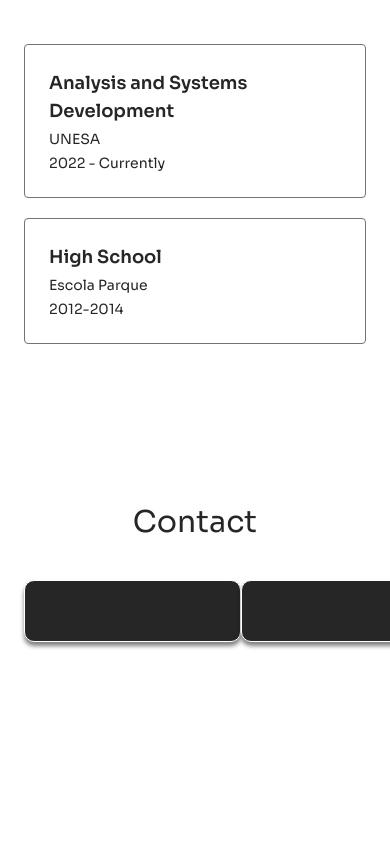
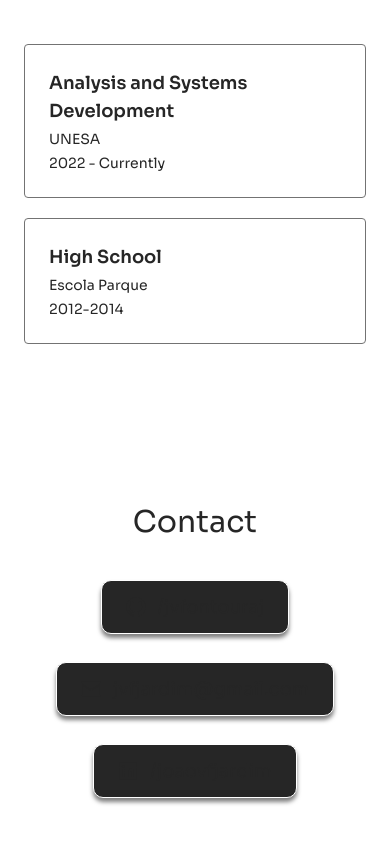
Before and after one commit to jvfontouraj/portfolio-next, a Next.js app: page /en in a window 390 px wide. Shown: the part 9725-10569 px from the top of the page. Before the commit the page ends 10527 px from the top, so only its background shows below. Built offline with nearby package versions, Linux system fonts and the light colour scheme.

Commit message:
fix contact mobile layout and mobile menu height

```diff
--- a/src/app/components/Contact.tsx
+++ b/src/app/components/Contact.tsx
@@ -15,13 +15,13 @@ export function Contact({ lang }: { lang: string }) {
       className="mx-auto flex h-auto w-full flex-col items-center justify-center gap-10 md:max-w-[75rem]"
     >
       <h2 className="text-center text-3xl 2xl:text-4xl">{contact.title}</h2>
-      <div className="flex w-full justify-around">
+      <div className="flex w-full flex-col items-center justify-around gap-7 md:flex-row md:gap-0">
         <Link
           href={'https://github.com/jvfontouraj'}
           className="flex w-fit items-center gap-3 rounded-[10px] border border-white bg-neutral-800 px-6 py-3 shadow-[0px_4px_4px_0px_rgba(0,0,0,0.5)] transition-shadow duration-300 hover:shadow-white"
         >
-          <GitHubLogoIcon className="h-9 w-9" />
-          <div className="text-xl">/jvfontouraj</div>
+          <GitHubLogoIcon className="h-5 w-5 md:h-9 md:w-9" />
+          <div className="text-lg md:text-xl">/jvfontouraj</div>
         </Link>
         <Link
           target="_blank"
@@ -30,15 +30,15 @@ export function Contact({ lang }: { lang: string }) {
           }
           className="flex w-fit items-center gap-3 rounded-[10px] border border-white bg-neutral-800 px-6 py-3 shadow-[0px_4px_4px_0px_rgba(0,0,0,0.5)] transition-shadow duration-300 hover:shadow-white"
         >
-          <EnvelopeClosedIcon className="h-9 w-9" />
-          <div className="text-xl">jvfjardim@gmail.com</div>
+          <EnvelopeClosedIcon className="h-5 w-5 md:h-9 md:w-9" />
+          <div className="text-lg md:text-xl">jvfjardim@gmail.com</div>
         </Link>
         <Link
           href={'https://www.linkedin.com/in/joaovfjardim/'}
           className="flex w-fit items-center gap-3 rounded-[10px] border border-white bg-neutral-800 px-6 py-3 shadow-[0px_4px_4px_0px_rgba(0,0,0,0.5)] transition-shadow duration-300 hover:shadow-white"
         >
-          <LinkedInLogoIcon className="h-9 w-9" />
-          <div className="text-xl">/joaovfjardim</div>
+          <LinkedInLogoIcon className="h-5 w-5 md:h-9 md:w-9" />
+          <div className="text-lg md:text-xl">/joaovfjardim</div>
         </Link>
       </div>
     </section>
--- a/src/app/components/EmailTemplates.tsx
+++ /dev/null
@@ -1,29 +0,0 @@
-import * as React from 'react'
-
-interface PostTypes {
-  name: string
-  email: string
-  text: string
-}
-
-export const EmailToUser: React.FC<Readonly<PostTypes>> = (content) => (
-  <div className="flex w-full flex-col gap-10">
-    <h1>E-mail enviado com sucesso!</h1>
-    <p>
-      Olá {content.name}, obrigado por entrar em contato, já recebi seu email e
-      responderei o mais breve possível.
-    </p>
-    <h2>Seguem os detalhes do e-mail enviado:</h2>
-    <h3>E-mail: {content.email}</h3>
-    <p>{content.text}</p>
-  </div>
-)
-
-export const EmailToMe: React.FC<Readonly<PostTypes>> = (content) => (
-  <div className="flex w-full flex-col gap-10">
-    <h1>Contato Portfólio!</h1>
-    <h2>Nome: {content.name} </h2>
-    <h3>E-mail: {content.email}</h3>
-    <p>{content.text}</p>
-  </div>
-)
--- a/src/app/components/Header.tsx
+++ b/src/app/components/Header.tsx
@@ -55,7 +55,7 @@ export function Header() {
     <header
       className={cs(
         'fixed top-0 z-50 m-auto w-screen overflow-hidden scroll-smooth px-5 py-3 shadow-2xl backdrop-blur-lg transition-all md:sticky md:h-fit md:px-0 md:py-7 md:shadow-none 2xl:py-10',
-        open ? 'h-screen' : 'h-16',
+        open ? 'h-[100dvh]' : 'h-16',
         theme === 'dark' ? 'bg-neutral-800/90' : 'bg-white/80',
       )}
     >
```
